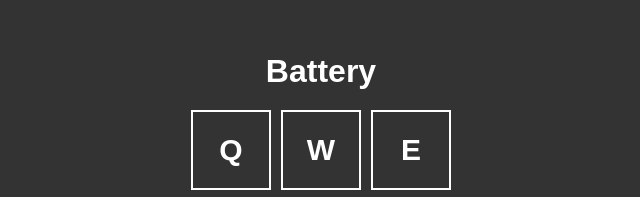
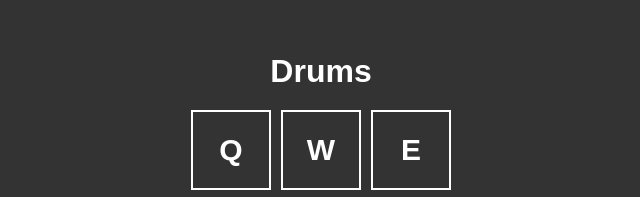
Before and after one commit to pfom/Drums, a plain HTML site: page index.html in a window 1280 px wide. Shown: the part 114-311 px from the top of the page, 319-959 px from the left. Drawn offline with Linux system fonts and the light colour scheme.

Commit message:
Update index.html

```diff
--- a/index.html
+++ b/index.html
@@ -8,7 +8,7 @@
     <link rel="stylesheet" href="style.css"/>
 </head>
 <body>
-    <h1>Battery</h1>
+    <h1>Drums</h1>
 
     <div class="keys">
         <div data-key="keyq" class="key">Q</div>
```
